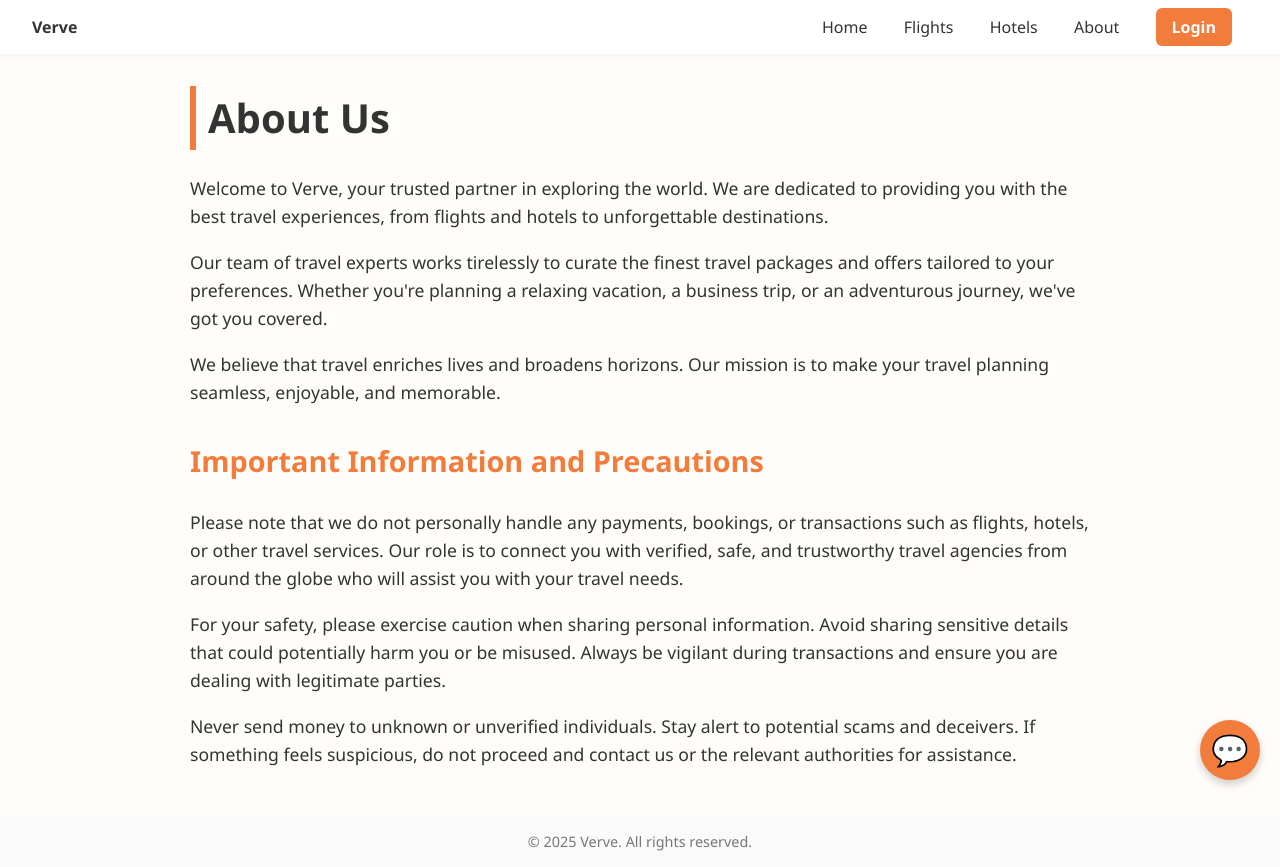
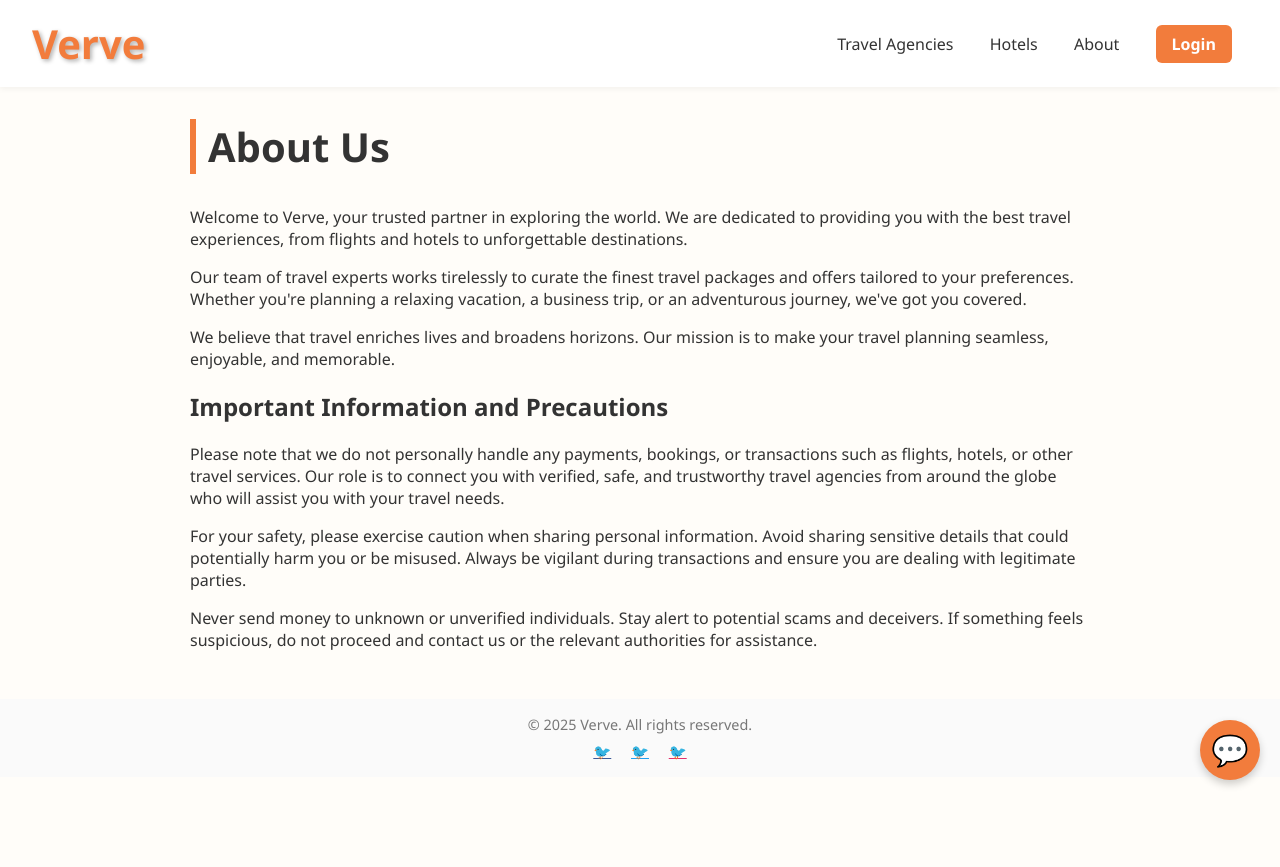
Before and after one commit to muntasir1023/Verve, a plain HTML site: page about.html in a window 1280 px wide. After the commit the page ends 800 px from the top, so only its background shows below. Drawn offline with Linux system fonts and the light colour scheme.

Commit message:
Update about.html

```diff
--- a/about.html
+++ b/about.html
@@ -4,94 +4,31 @@
   <meta charset="UTF-8"/>
   <meta name="viewport" content="width=device-width, initial-scale=1.0"/>
   <title>Verve - About</title>
-  <style>
-    body {
-      font-family: 'Segoe UI', sans-serif;
-      margin: 0;
-      background-color: #fffdf9;
-      color: #333;
-    }
-    header {
-      display: flex;
-      justify-content: space-between;
-      align-items: center;
-      padding: 1rem 2rem;
-      background-color: #fff;
-      box-shadow: 0 2px 6px rgba(0,0,0,0.05);
-    }
-    header nav a {
-      margin: 0 1rem;
-      text-decoration: none;
-      color: #333;
-      font-weight: 500;
-    }
-    .login-btn {
-      background-color: #f27c3c;
-      color: white;
-      padding: 0.5rem 1rem;
-      border: none;
-      border-radius: 6px;
-      cursor: pointer;
-      font-weight: bold;
-      transition: background 0.3s;
-    }
-    .login-btn:hover {
-      background-color: #e56612;
-    }
-    main {
-      max-width: 900px;
-      margin: 2rem auto;
-      padding: 0 1.5rem;
-      line-height: 1.6;
-    }
-    h1 {
-      font-size: 2.5rem;
-      border-left: 6px solid #f27c3c;
-      padding-left: 12px;
-      margin-bottom: 1.5rem;
-    }
-    h2 {
-      font-size: 1.8rem;
-      margin-top: 2rem;
-      color: #f27c3c;
-    }
-    p {
-      font-size: 1.1rem;
-      margin-bottom: 1rem;
-    }
-    footer {
-      text-align: center;
-      padding: 1rem;
-      background-color: #fafafa;
-      color: #777;
-      font-size: 0.9rem;
-      margin-top: 3rem;
-    }
-    @media (max-width: 600px) {
-      main {
-        width: 90%;
-      }
-      h1 {
-        font-size: 2rem;
-      }
-      h2 {
-        font-size: 1.5rem;
-      }
-    }
-  </style>
+  <meta name="description" content="Learn about Verve Travel Agency, our mission, and important safety information for travelers.">
+  <meta name="keywords" content="travel agency, about, safety, travel tips, booking">
+  <link rel="icon" href="favicon.ico" type="image/x-icon" />
+  <link rel="stylesheet" href="styles.css" />
 </head>
 <body>
-<header>
-  <div><strong>Verve</strong></div>
-  <nav>
-    <a href="index.html">Home</a>
-    <a href="flights.html">Flights</a>
+<header role="banner" aria-label="Site header">
+  <div class="verve-title">Verve</div>
+  <nav role="navigation" aria-label="Primary navigation">
+    <a href="travelagencies.html">Travel Agencies</a>
     <a href="hotels.html">Hotels</a>
     <a href="about.html">About</a>
     <a href="login.html" class="login-btn">Login</a>
   </nav>
 </header>
-<main>
+<style>
+  .verve-title {
+    font-weight: 900;
+    font-size: 2.5rem;
+    color: #f27c3c;
+    text-shadow: 2px 2px 4px rgba(0,0,0,0.3);
+    font-family: 'Segoe UI Black', 'Segoe UI Bold', 'Segoe UI', sans-serif;
+  }
+</style>
+<main role="main">
   <h1>About Us</h1>
   <p>Welcome to Verve, your trusted partner in exploring the world. We are dedicated to providing you with the best travel experiences, from flights and hotels to unforgettable destinations.</p>
   <p>Our team of travel experts works tirelessly to curate the finest travel packages and offers tailored to your preferences. Whether you're planning a relaxing vacation, a business trip, or an adventurous journey, we've got you covered.</p>
@@ -102,8 +39,13 @@
   <p>For your safety, please exercise caution when sharing personal information. Avoid sharing sensitive details that could potentially harm you or be misused. Always be vigilant during transactions and ensure you are dealing with legitimate parties.</p>
   <p>Never send money to unknown or unverified individuals. Stay alert to potential scams and deceivers. If something feels suspicious, do not proceed and contact us or the relevant authorities for assistance.</p>
 </main>
-<footer>
+<footer role="contentinfo">
   &copy; 2025 Verve. All rights reserved.
+  <div class="social-links" aria-label="Social media links" style="margin-top: 0.5rem;">
+    <a href="https://facebook.com" target="_blank" rel="noopener" aria-label="Facebook" style="margin: 0 0.5rem; color: #3b5998;">&#x1F426;</a>
+    <a href="https://twitter.com" target="_blank" rel="noopener" aria-label="Twitter" style="margin: 0 0.5rem; color: #1DA1F2;">&#x1F426;</a>
+    <a href="https://instagram.com" target="_blank" rel="noopener" aria-label="Instagram" style="margin: 0 0.5rem; color: #E1306C;">&#x1F426;</a>
+  </div>
 </footer>
   <style>
     #chatButton {
@@ -131,4 +73,3 @@
   </style>
   <button id="chatButton" title="Chat with us" onclick="location.href='chat.html'">&#128172;</button>
 </body>
-</html>
```
